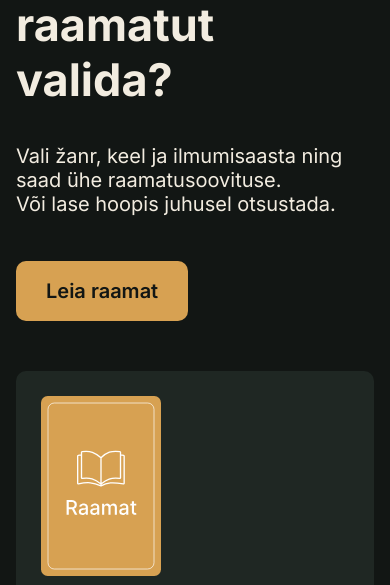
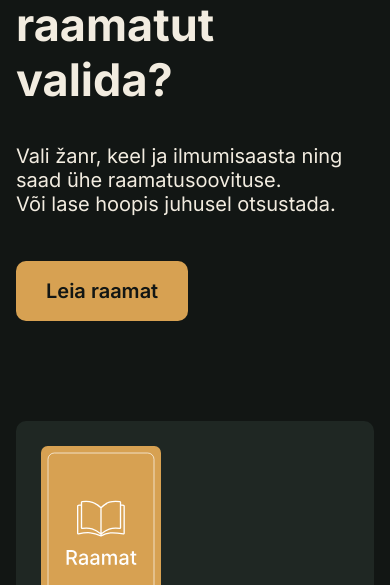
Before and after one commit to MarijaGorbunova0/Raamaturadar, a plain HTML site: page index.html in a window 390 px wide. Shown: the part 259-844 px from the top of the page. Drawn offline with Linux system fonts and the light colour scheme.

Commit message:
Fix mobile view

```diff
--- a/css/components.css
+++ b/css/components.css
@@ -394,6 +394,9 @@
   .nav-links {
     gap: 45px;
   }
+  .hero {
+    gap: 100px;
+  }
   .hero-text {
     font-size: 20px;
   }
```
